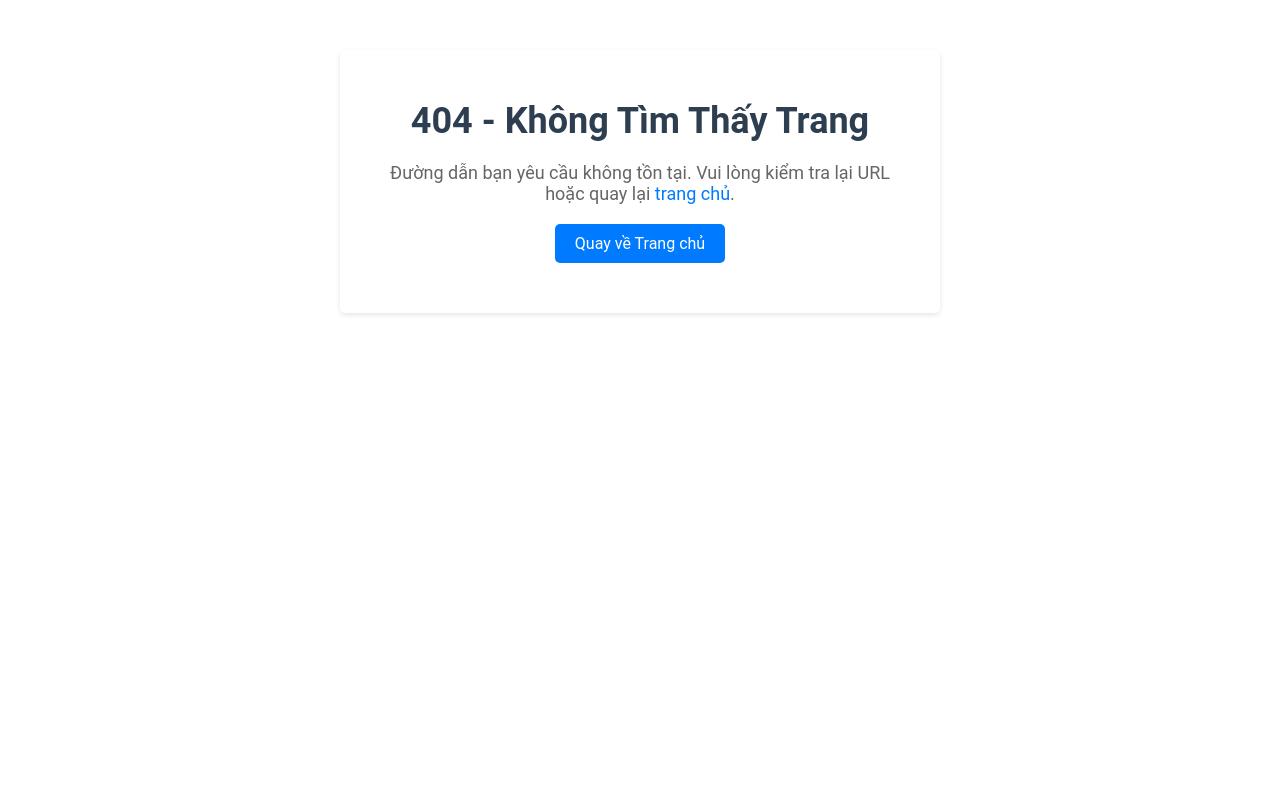
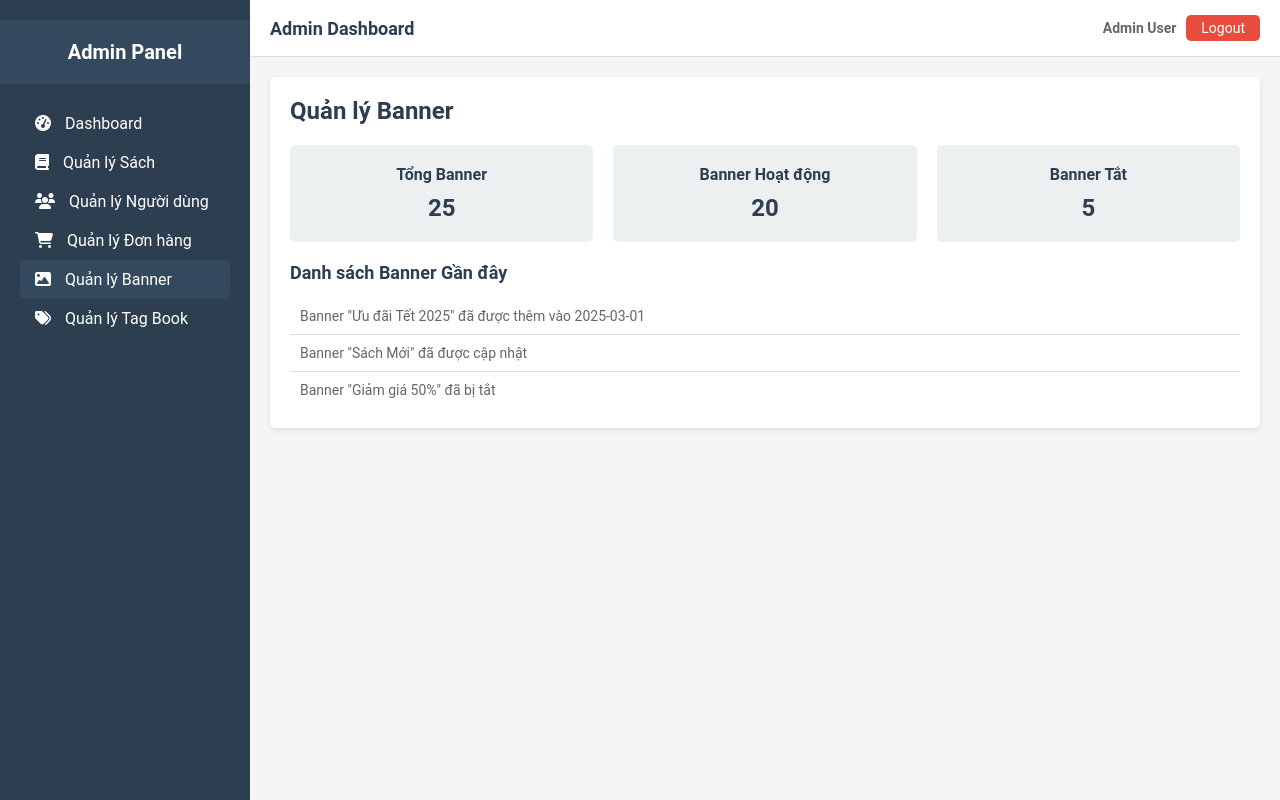
Before and after one commit to DODANGHOANCNTT2K15/N06-PTTKPM-NHOM-08, a Vue app in the folder frontend/: page /admin/banners in a window 1280 px wide. Before the commit this address had no page. Built offline with nearby package versions, Linux system fonts and the light colour scheme.

Commit message:
admin-tagbook/banner

```diff
--- a/frontend/src/layouts/AdminLayout.vue
+++ b/frontend/src/layouts/AdminLayout.vue
@@ -14,6 +14,12 @@
         </router-link>
         <router-link to="/admin/orders" class="sidebar-item">
           <i class="fas fa-shopping-cart"></i> Quản lý Đơn hàng
+        </router-link>
+        <router-link to="/admin/banners" class="sidebar-item">
+          <i class="fas fa-image"></i> Quản lý Banner
+        </router-link>
+        <router-link to="/admin/tags" class="sidebar-item">
+          <i class="fas fa-tags"></i> Quản lý Tag Book
         </router-link>
       </nav>
     </div>
@@ -57,7 +63,6 @@
 </script>
 
 <style scoped>
-  /* Giữ nguyên CSS */
 .admin-layout {
   display: flex;
   height: 100vh;
--- /dev/null
+++ b/frontend/src/pages/admin/Banners.vue
@@ -0,0 +1,101 @@
+<template>
+    <div class="dashboard">
+      <h1>Quản lý Banner</h1>
+      <div class="dashboard-stats">
+        <div class="stat-card">
+          <h3>Tổng Banner</h3>
+          <p>25</p>
+        </div>
+        <div class="stat-card">
+          <h3>Banner Hoạt động</h3>
+          <p>20</p>
+        </div>
+        <div class="stat-card">
+          <h3>Banner Tắt</h3>
+          <p>5</p>
+        </div>
+      </div>
+      <div class="recent-activity">
+        <h2>Danh sách Banner Gần đây</h2>
+        <ul>
+          <li>Banner "Ưu đãi Tết 2025" đã được thêm vào 2025-03-01</li>
+          <li>Banner "Sách Mới" đã được cập nhật</li>
+          <li>Banner "Giảm giá 50%" đã bị tắt</li>
+        </ul>
+      </div>
+    </div>
+  </template>
+
+  <script>
+  export default {
+    name: 'BannersAdmin',
+  };
+  </script>
+
+  <style scoped>
+  .dashboard {
+    background-color: white;
+    padding: 20px;
+    border-radius: 5px;
+    box-shadow: 0 2px 5px rgba(0, 0, 0, 0.1);
+  }
+
+  .dashboard h1 {
+    font-size: 24px;
+    color: #2c3e50;
+    margin-bottom: 20px;
+  }
+
+  .dashboard-stats {
+    display: grid;
+    grid-template-columns: repeat(3, 1fr);
+    gap: 20px;
+    margin-bottom: 20px;
+  }
+
+  .stat-card {
+    background-color: #ecf0f1;
+    padding: 20px;
+    border-radius: 5px;
+    text-align: center;
+  }
+
+  .stat-card h3 {
+    font-size: 16px;
+    color: #2c3e50;
+    margin-bottom: 10px;
+  }
+
+  .stat-card p {
+    font-size: 24px;
+    color: #2c3e50;
+    margin: 0;
+    font-weight: bold;
+  }
+
+  .recent-activity {
+    margin-top: 20px;
+  }
+
+  .recent-activity h2 {
+    font-size: 18px;
+    color: #2c3e50;
+    margin-bottom: 15px;
+  }
+
+  .recent-activity ul {
+    list-style-type: none;
+    padding: 0;
+  }
+
+  .recent-activity li {
+    font-size: 14px;
+    color: #666;
+    padding: 10px;
+    border-bottom: 1px solid #ddd;
+  }
+
+  .recent-activity li:last-child {
+    border-bottom: none;
+  }
+  </style>
--- /dev/null
+++ b/frontend/src/pages/admin/Tags.vue
@@ -0,0 +1,101 @@
+<template>
+    <div class="dashboard">
+      <h1>Quản lý Tag Book</h1>
+      <div class="dashboard-stats">
+        <div class="stat-card">
+          <h3>Tổng Tag</h3>
+          <p>50</p>
+        </div>
+        <div class="stat-card">
+          <h3>Tag Hoạt động</h3>
+          <p>45</p>
+        </div>
+        <div class="stat-card">
+          <h3>Tag Ẩn</h3>
+          <p>5</p>
+        </div>
+      </div>
+      <div class="recent-activity">
+        <h2>Danh sách Tag Gần đây</h2>
+        <ul>
+          <li>Tag "Khoa học" đã được thêm vào 2025-03-02</li>
+          <li>Tag "Văn học" đã được chỉnh sửa</li>
+          <li>Tag "Trẻ em" đã bị ẩn</li>
+        </ul>
+      </div>
+    </div>
+  </template>
+
+  <script>
+  export default {
+    name: 'TagsAdmin',
+  };
+  </script>
+
+  <style scoped>
+  .dashboard {
+    background-color: white;
+    padding: 20px;
+    border-radius: 5px;
+    box-shadow: 0 2px 5px rgba(0, 0, 0, 0.1);
+  }
+
+  .dashboard h1 {
+    font-size: 24px;
+    color: #2c3e50;
+    margin-bottom: 20px;
+  }
+
+  .dashboard-stats {
+    display: grid;
+    grid-template-columns: repeat(3, 1fr);
+    gap: 20px;
+    margin-bottom: 20px;
+  }
+
+  .stat-card {
+    background-color: #ecf0f1;
+    padding: 20px;
+    border-radius: 5px;
+    text-align: center;
+  }
+
+  .stat-card h3 {
+    font-size: 16px;
+    color: #2c3e50;
+    margin-bottom: 10px;
+  }
+
+  .stat-card p {
+    font-size: 24px;
+    color: #2c3e50;
+    margin: 0;
+    font-weight: bold;
+  }
+
+  .recent-activity {
+    margin-top: 20px;
+  }
+
+  .recent-activity h2 {
+    font-size: 18px;
+    color: #2c3e50;
+    margin-bottom: 15px;
+  }
+
+  .recent-activity ul {
+    list-style-type: none;
+    padding: 0;
+  }
+
+  .recent-activity li {
+    font-size: 14px;
+    color: #666;
+    padding: 10px;
+    border-bottom: 1px solid #ddd;
+  }
+
+  .recent-activity li:last-child {
+    border-bottom: none;
+  }
+  </style>
--- a/frontend/src/router/index.js
+++ b/frontend/src/router/index.js
@@ -10,6 +10,8 @@ import Books from '@/pages/admin/Books.vue';
 import Users from '@/pages/admin/Users.vue';
 import Orders from '@/pages/admin/Orders.vue';
 import NotFound from '@/pages/client/NotFound.vue';
+import Banners from '@/pages/admin/Banners.vue';
+import Tags from '@/pages/admin/Tags.vue';
 
 const routes = [
     {
@@ -118,6 +120,15 @@ const routes = [
             name: 'AdminOrders',
             component: Orders,
           },
+          {
+            path: 'banners',
+            name: 'AdminBanners',
+            component: Banners },
+          {
+            path: 'tags',
+            name: 'AdminTags',
+            component: Tags
+          },
         ],
       },
       {
```
Also changed, not shown: 1 other file (tests, documents, lock files or other folders). Lines whose indentation alone changed are shown as unchanged.
